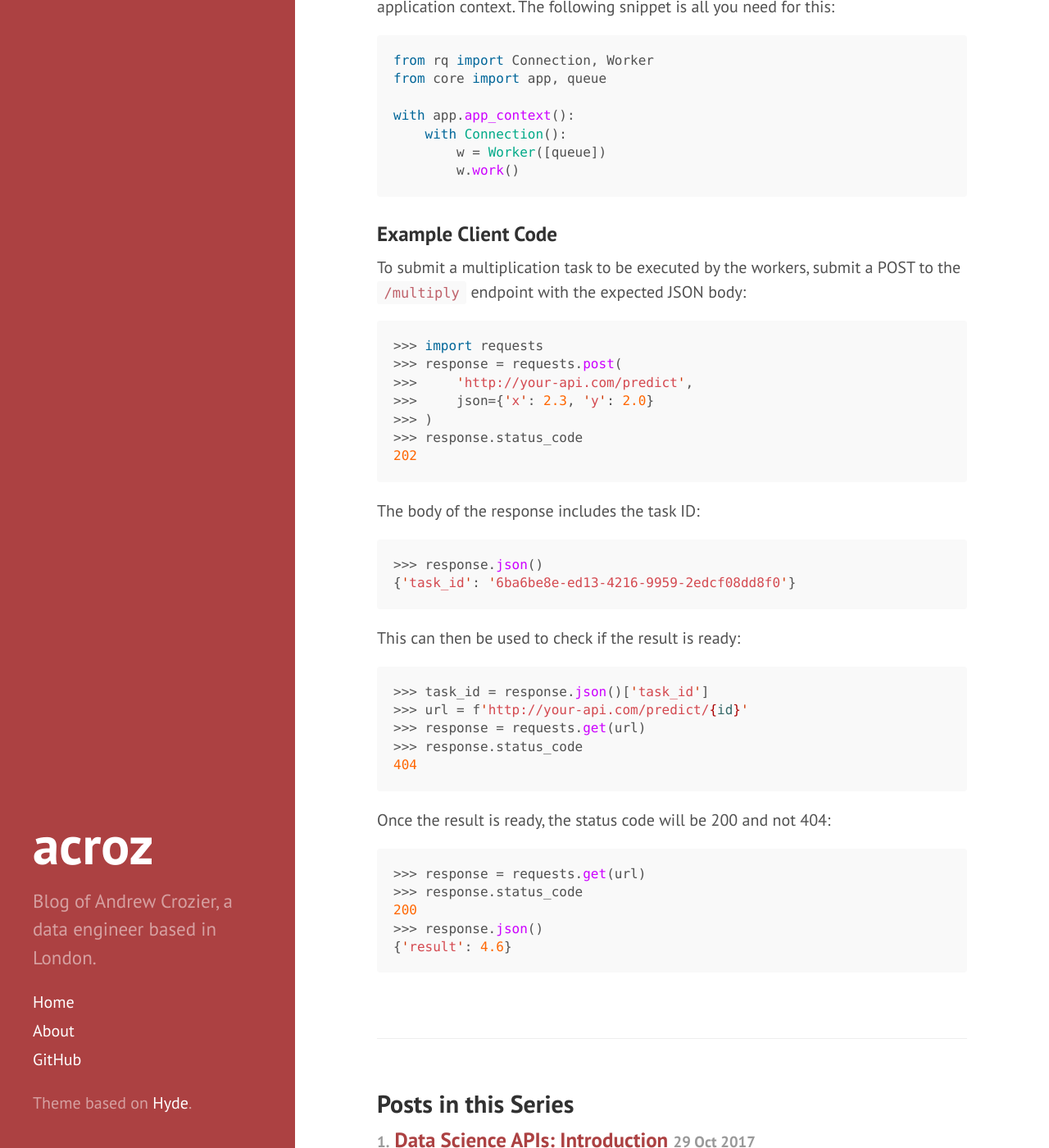
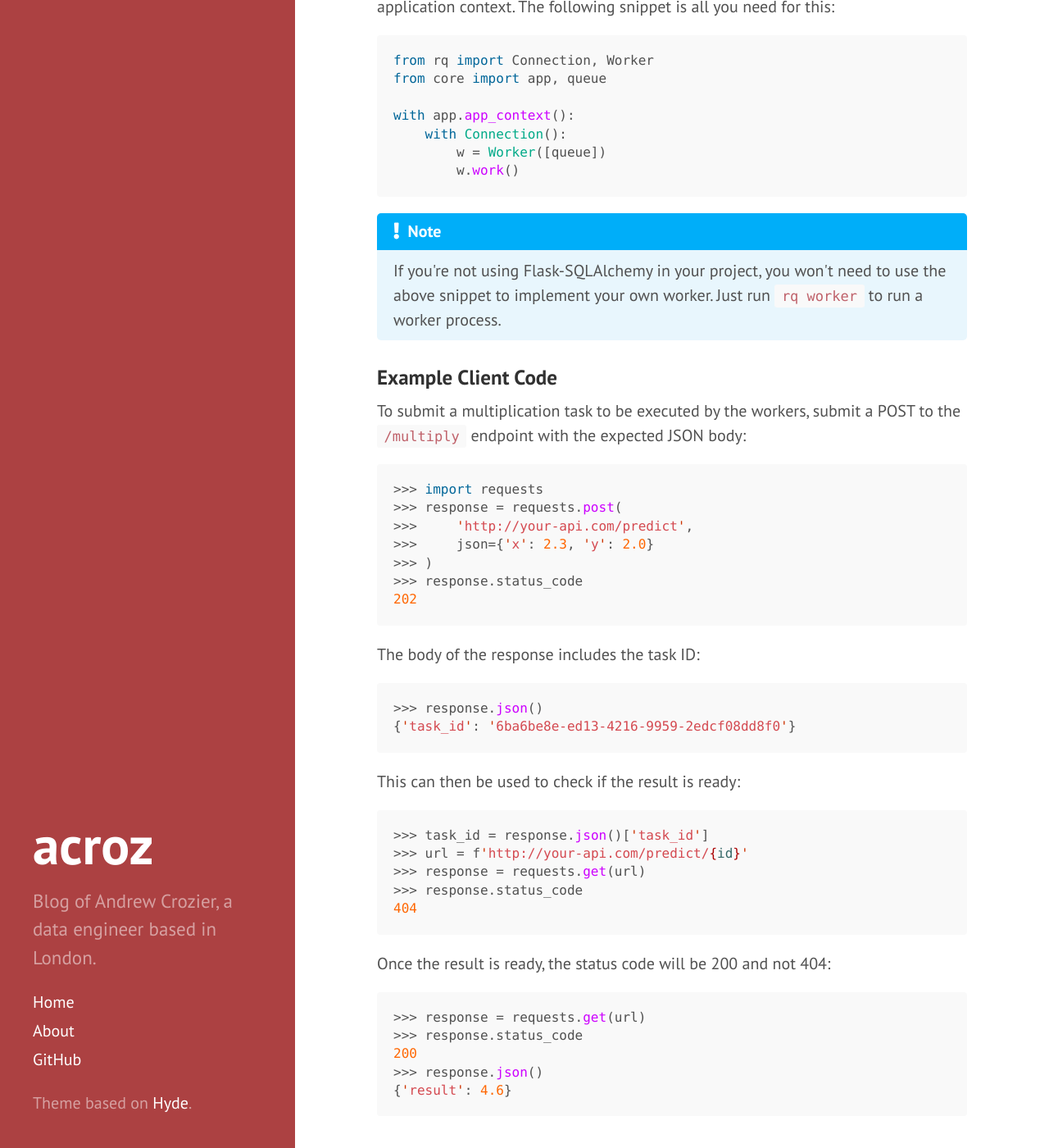
Before and after one commit to acroz/acroz.github.io, a Jekyll site: the page built from _posts/2018-01-07-data-science-apis-long-running-tasks.md, in a window 1280 px wide and 1400 px high, scrolled down 3692 px. Shown: the whole window at 82% size. Built offline with Jekyll 4.4.1, drawn with Linux system fonts in a browser that asks for light colours; nearby versions of some CDN libraries.

Commit message:
Add note on rq worker without Flask-SQLAlchemy

````diff
--- a/_includes/head.html
+++ b/_includes/head.html
@@ -19,7 +19,9 @@
   <link rel="stylesheet" href="{{ "public/css/poole.css" | relative_url }}">
   <link rel="stylesheet" href="{{ "public/css/syntax.css" | relative_url }}">
   <link rel="stylesheet" href="{{ "public/css/hyde.css" | relative_url }}">
+  <link rel="stylesheet" href="{{ "public/css/note.css" | relative_url }}">
   <link rel="stylesheet" href="http://fonts.googleapis.com/css?family=PT+Sans:400,400italic,700|Abril+Fatface">
+  <link rel="stylesheet" href="https://use.fontawesome.com/releases/v5.0.13/css/all.css" integrity="sha384-DNOHZ68U8hZfKXOrtjWvjxusGo9WQnrNx2sqG0tfsghAvtVlRW3tvkXWZh58N9jp" crossorigin="anonymous">
 
   <!-- RSS -->
   <link rel="alternate" type="application/rss+xml" title="RSS" href="/atom.xml">
--- a/_posts/2018-01-07-data-science-apis-long-running-tasks.md
+++ b/_posts/2018-01-07-data-science-apis-long-running-tasks.md
@@ -164,6 +164,15 @@ with app.app_context():
         w.work()
 ```
 
+<div class="note">
+  <h5><i class="fas fa-exclamation"></i>&ensp;Note</h5>
+  <p>
+  If you're not using Flask-SQLAlchemy in your project, you won't need to use
+  the above snippet to implement your own worker. Just run
+  <code>rq worker</code> to run a worker process.
+  </p>
+</div>
+
 ### Example Client Code
 
 To submit a multiplication task to be executed by the workers, submit a POST to
--- /dev/null
+++ b/public/css/note.css
@@ -0,0 +1,22 @@
+.note {
+  padding: 10px 20px 10px 20px;
+  background-color: rgb(232, 246, 253);
+  border-radius: 5px;
+}
+
+.note > :first-child {
+  margin: -10px -20px 0px -20px;
+  padding: 10px 20px 10px 20px;
+  color: white;
+  background-color: rgb(0, 174, 249);
+  border-top-left-radius: 5px;
+  border-top-right-radius: 5px;
+}
+
+.note > :nth-child(2) {
+  padding-top: 10px;
+}
+
+.note > :last-child {
+  margin-bottom: 0px;
+}
````
